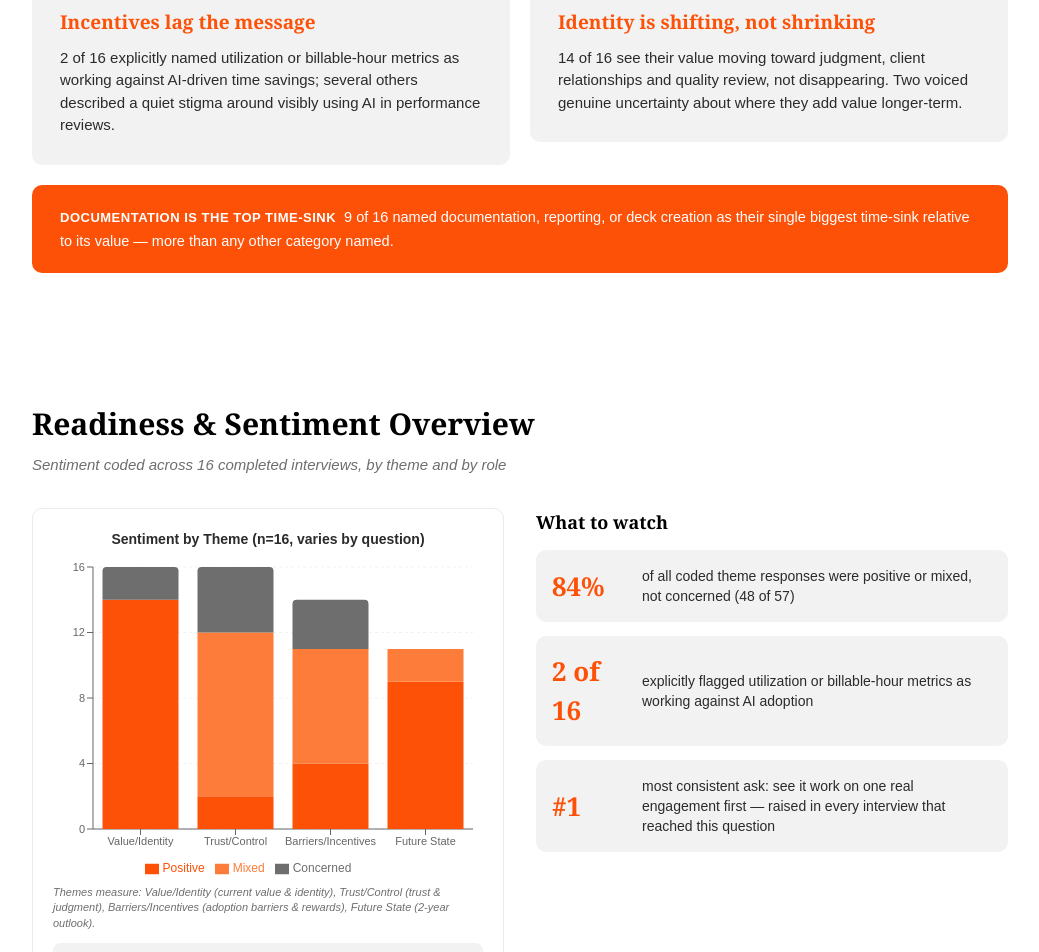
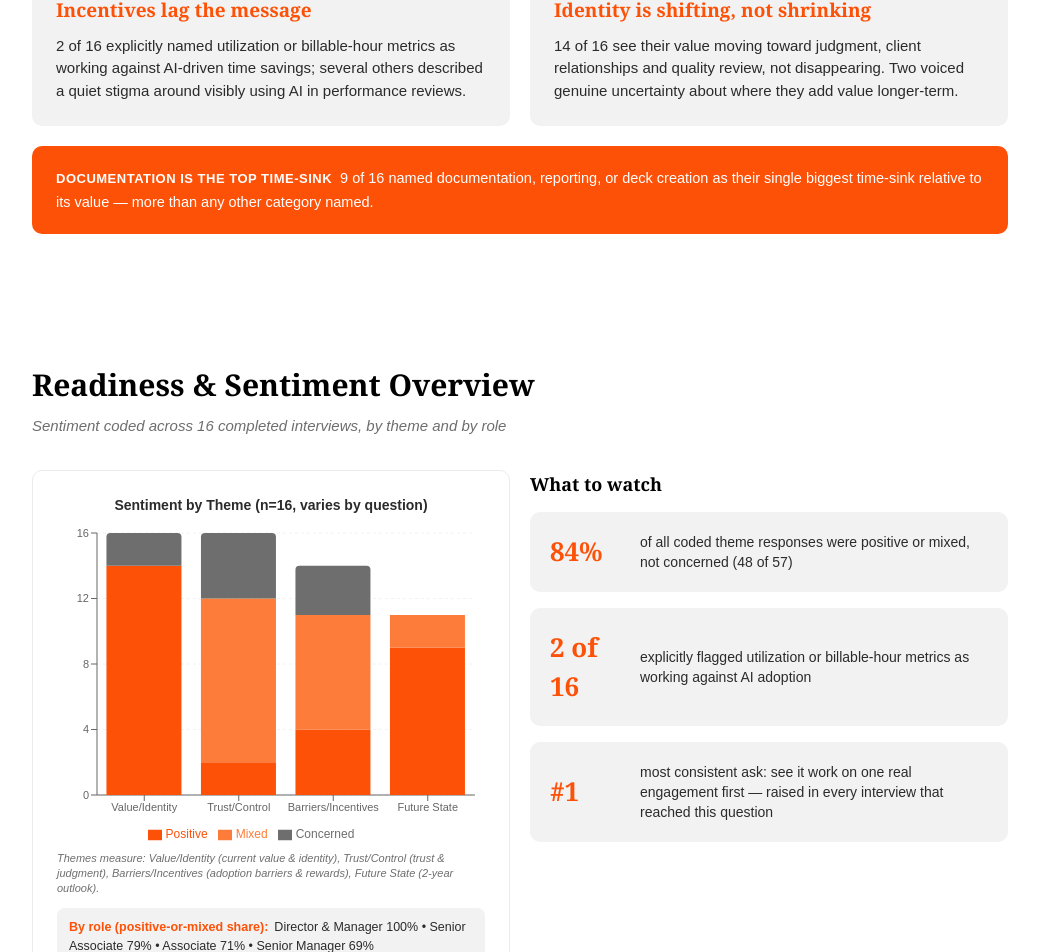
Before and after one commit to rtiwary021/stakeholder-report, a Next.js app: page / in a window 1280 px wide. Shown: the part 1686-2638 px from the top of the page, without its empty margins (120-1159 px from the left). Built offline with nearby package versions, Linux system fonts and the light colour scheme.

Commit message:
Standardize box padding, radius, gaps and section spacing

```diff
--- a/components/ExecSummary.tsx
+++ b/components/ExecSummary.tsx
@@ -18,7 +18,7 @@ export default function ExecSummary() {
         <div className="grid md:grid-cols-2 gap-5 mb-5">
           {execCards.map((card, i) => (
             <Reveal key={card.title} delay={i * 90}>
-              <div className="bg-card rounded-[10px] p-7 transition-all duration-300 hover:shadow-lg hover:-translate-y-1 cursor-default group">
+              <div className="bg-card rounded-[10px] p-6 transition-all duration-300 hover:shadow-lg hover:-translate-y-1 cursor-default group">
                 <div className="w-11 h-11 rounded-full bg-orange flex items-center justify-center mb-4 transition-transform duration-300 group-hover:scale-110 group-hover:rotate-6">
                   <Icon name={card.icon} className="w-[22px] h-[22px] text-white" />
                 </div>
@@ -30,7 +30,7 @@ export default function ExecSummary() {
         </div>
 
         <Reveal delay={360}>
-          <div className="bg-orange text-white rounded-[10px] px-7 py-5">
+          <div className="bg-orange text-white rounded-[10px] px-6 py-5">
             <span className="font-bold text-[13px] tracking-[0.5px] mr-2">{documentationBanner.title}</span>
             <span className="text-[14.5px]">{documentationBanner.body}</span>
           </div>
--- a/components/KeyMessages.tsx
+++ b/components/KeyMessages.tsx
@@ -6,7 +6,7 @@ export default function KeyMessages() {
     <section id="messages" className="py-16 scroll-mt-16 border-t border-hairline">
       <div className="max-w-content mx-auto px-8">
         <Reveal>
-          <div className="flex items-start gap-4 mb-7">
+          <div className="flex items-start gap-4 mb-6">
             <div className="w-14 h-14 min-w-[56px] rounded-full bg-orange flex items-center justify-center">
               <svg viewBox="0 0 24 24" className="w-6 h-6 text-white" fill="currentColor">
                 <path d="M3 11l18-5v12L3 13v-2z" />
@@ -22,7 +22,7 @@ export default function KeyMessages() {
           </div>
         </Reveal>
 
-        <div className="flex flex-col gap-3.5 mb-10">
+        <div className="flex flex-col gap-4 mb-10">
           {keyMessages.map((m, i) => (
             <Reveal key={m.quote} delay={i * 90}>
               <div
--- a/components/Methodology.tsx
+++ b/components/Methodology.tsx
@@ -37,7 +37,7 @@ export default function Methodology() {
           </p>
         </Reveal>
 
-        <div className="grid grid-cols-2 md:grid-cols-4 gap-4 mb-3">
+        <div className="grid grid-cols-2 md:grid-cols-4 gap-5 mb-3">
           <StatCard num={String(meta.stakeholders)} label="Stakeholders interviewed" delay={0} />
           <StatCard num={String(meta.roleLevels)} label="Role levels Associate to Director" delay={80} />
           <StatCard num={String(meta.clusters)} label="Thematic clusters analyzed" delay={160} />
--- a/components/Overview.tsx
+++ b/components/Overview.tsx
@@ -43,9 +43,9 @@ export default function Overview() {
           </p>
         </Reveal>
 
-        <div className="grid lg:grid-cols-2 gap-8 items-start">
+        <div className="grid lg:grid-cols-2 gap-5 items-start">
           <Reveal delay={80}>
-            <div className="bg-white border border-hairline rounded-[10px] p-5 transition-shadow duration-300 hover:shadow-md">
+            <div className="bg-white border border-hairline rounded-[10px] p-6 transition-shadow duration-300 hover:shadow-md">
               <div className="text-sm text-center font-bold mb-2">
                 Sentiment by Theme (n={meta.stakeholders}, varies by question)
               </div>
@@ -78,10 +78,10 @@ export default function Overview() {
             <Reveal delay={120}>
               <h3 className="text-lg mb-3.5">What to watch</h3>
             </Reveal>
-            <div className="flex flex-col gap-3.5">
+            <div className="flex flex-col gap-4">
               {watchStats.map((s, i) => (
                 <Reveal key={s.text} delay={160 + i * 90}>
-                  <div className="bg-card rounded-[10px] p-4 flex items-center gap-4 transition-all duration-300 hover:bg-orange/5 hover:-translate-y-0.5">
+                  <div className="bg-card rounded-[10px] p-5 flex items-center gap-4 transition-all duration-300 hover:bg-orange/5 hover:-translate-y-0.5">
                     <div className="font-serif font-bold text-orange text-[26px] min-w-[74px]">
                       <AnimatedNumber value={s.big} />
                     </div>
--- a/components/Recommendations.tsx
+++ b/components/Recommendations.tsx
@@ -9,7 +9,7 @@ export default function Recommendations() {
           <h2 className="text-[30px] mb-2">Recommendations &amp; Next Steps</h2>
           <p className="text-muted italic text-[15px] mb-8">Turning findings into a rollout plan</p>
         </Reveal>
-        <div className="flex flex-col gap-3.5">
+        <div className="flex flex-col gap-4">
           {recommendations.map((r, i) => (
             <Reveal key={r.num} delay={i * 90}>
               <div className="bg-card rounded-[10px] p-5 grid grid-cols-[56px_1fr] gap-5 items-start transition-all duration-300 hover:bg-orange/5 hover:-translate-y-0.5">
--- a/components/Risks.tsx
+++ b/components/Risks.tsx
@@ -9,7 +9,7 @@ export default function Risks() {
           <div className="text-orange font-bold text-xs tracking-[1.6px] mb-1.5">WHERE WE STAND TODAY</div>
           <h2 className="text-[30px] mb-8">What&apos;s Working, and Where Skepticism Still Lives</h2>
         </Reveal>
-        <div className="grid md:grid-cols-2 gap-6">
+        <div className="grid md:grid-cols-2 gap-5">
           <div>
             <Reveal>
               <h3 className="text-orange text-[17px] mb-4">What We Have Going For Us</h3>
--- a/components/ThemeSection.tsx
+++ b/components/ThemeSection.tsx
@@ -63,7 +63,7 @@ type ChartSpec = NonNullable<ThemeSectionData["chart"]>;
 function ChartBox({ chart, delay }: { chart: ChartSpec; delay: number }) {
   return (
     <Reveal delay={delay}>
-      <div className="bg-white border border-hairline rounded-[10px] p-5 transition-shadow duration-300 hover:shadow-md">
+      <div className="bg-white border border-hairline rounded-[10px] p-6 transition-shadow duration-300 hover:shadow-md">
         <div className="text-sm text-center font-bold mb-2">{chart.title}</div>
         <ResponsiveContainer width="100%" height={260}>
           {chart.type === "bar" ? (
@@ -100,10 +100,10 @@ export default function ThemeSection({ data, index }: { data: ThemeSectionData;
   const hasVisual = chart || chart2;
 
   return (
-    <section className="py-14 border-t border-hairline scroll-mt-16">
+    <section className="py-16 border-t border-hairline scroll-mt-16">
       <div className="max-w-content mx-auto px-8">
         <Reveal>
-          <div className="flex items-start gap-4 mb-5">
+          <div className="flex items-start gap-4 mb-6">
             <div className="w-14 h-14 min-w-[56px] rounded-full bg-orange flex items-center justify-center transition-transform duration-300 hover:scale-110 hover:rotate-6">
               <Icon name={icon} className="w-6 h-6 text-white" />
             </div>
@@ -113,7 +113,7 @@ export default function ThemeSection({ data, index }: { data: ThemeSectionData;
             </div>
           </div>
 
-          <div className="bg-orange text-white rounded-lg px-5 py-4 mb-7 text-[14.5px]">
+          <div className="bg-orange text-white rounded-[10px] px-6 py-5 mb-7 text-[14.5px]">
             <b className="inline-block tracking-[1.2px] text-xs mr-2.5 opacity-75">SO WHAT</b>
             {sowhat}
           </div>
--- a/components/WordCloud.tsx
+++ b/components/WordCloud.tsx
@@ -26,7 +26,7 @@ export default function WordCloud() {
     <section id="wordcloud" className="py-16 scroll-mt-16 border-t border-hairline">
       <div className="max-w-content mx-auto px-8">
         <Reveal>
-          <div className="flex items-start gap-4 mb-5">
+          <div className="flex items-start gap-4 mb-6">
             <div className="w-14 h-14 min-w-[56px] rounded-full bg-orange flex items-center justify-center">
               <svg viewBox="0 0 24 24" className="w-6 h-6 text-white" fill="currentColor">
                 <path d="M21 15a2 2 0 0 1-2 2H7l-4 4V5a2 2 0 0 1 2-2h14a2 2 0 0 1 2 2z" />
@@ -40,7 +40,7 @@ export default function WordCloud() {
             </div>
           </div>
 
-          <div className="bg-orange text-white rounded-lg px-5 py-4 mb-7 text-[14.5px]">
+          <div className="bg-orange text-white rounded-[10px] px-6 py-5 mb-7 text-[14.5px]">
             <b className="inline-block tracking-[1.2px] text-xs mr-2.5 opacity-75">SO WHAT</b>
             &ldquo;Comfortable&rdquo; is the most-used word stakeholders reach for when describing AI — followed
             closely by Trust, Judgment, and Risk, echoing a practice that is engaged but still calibrating.
@@ -48,7 +48,7 @@ export default function WordCloud() {
         </Reveal>
 
         <Reveal delay={100}>
-          <div className="relative bg-white border border-hairline rounded-[14px] p-8 shadow-sm">
+          <div className="relative bg-white border border-hairline rounded-[10px] p-6">
             <div className="relative w-full" style={{ paddingBottom: `${(VB_H / VB_W) * 100}%` }}>
               <svg viewBox={`0 0 ${VB_W} ${VB_H}`} className="absolute inset-0 w-full h-full">
                 {words.map((w) => {
```
